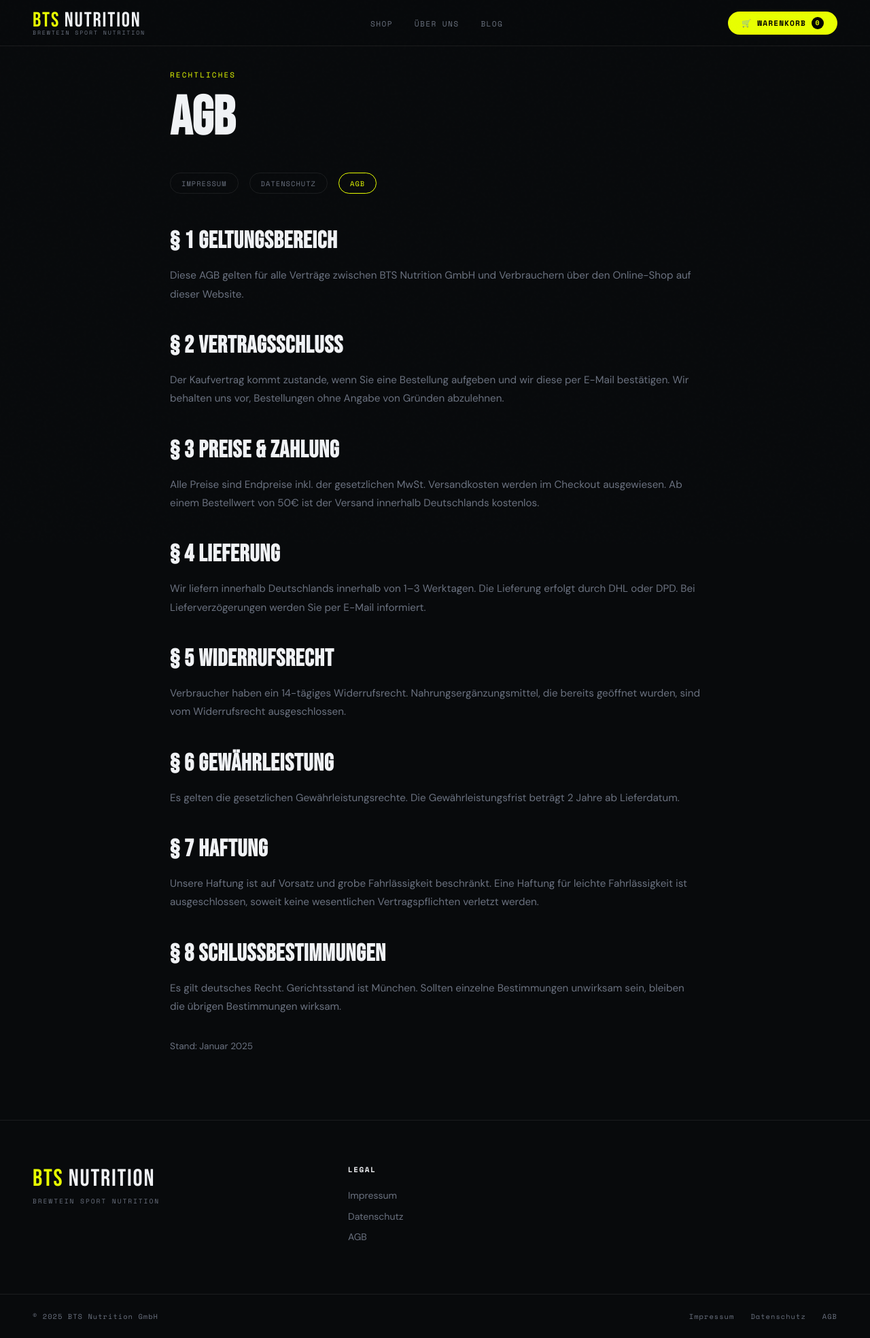
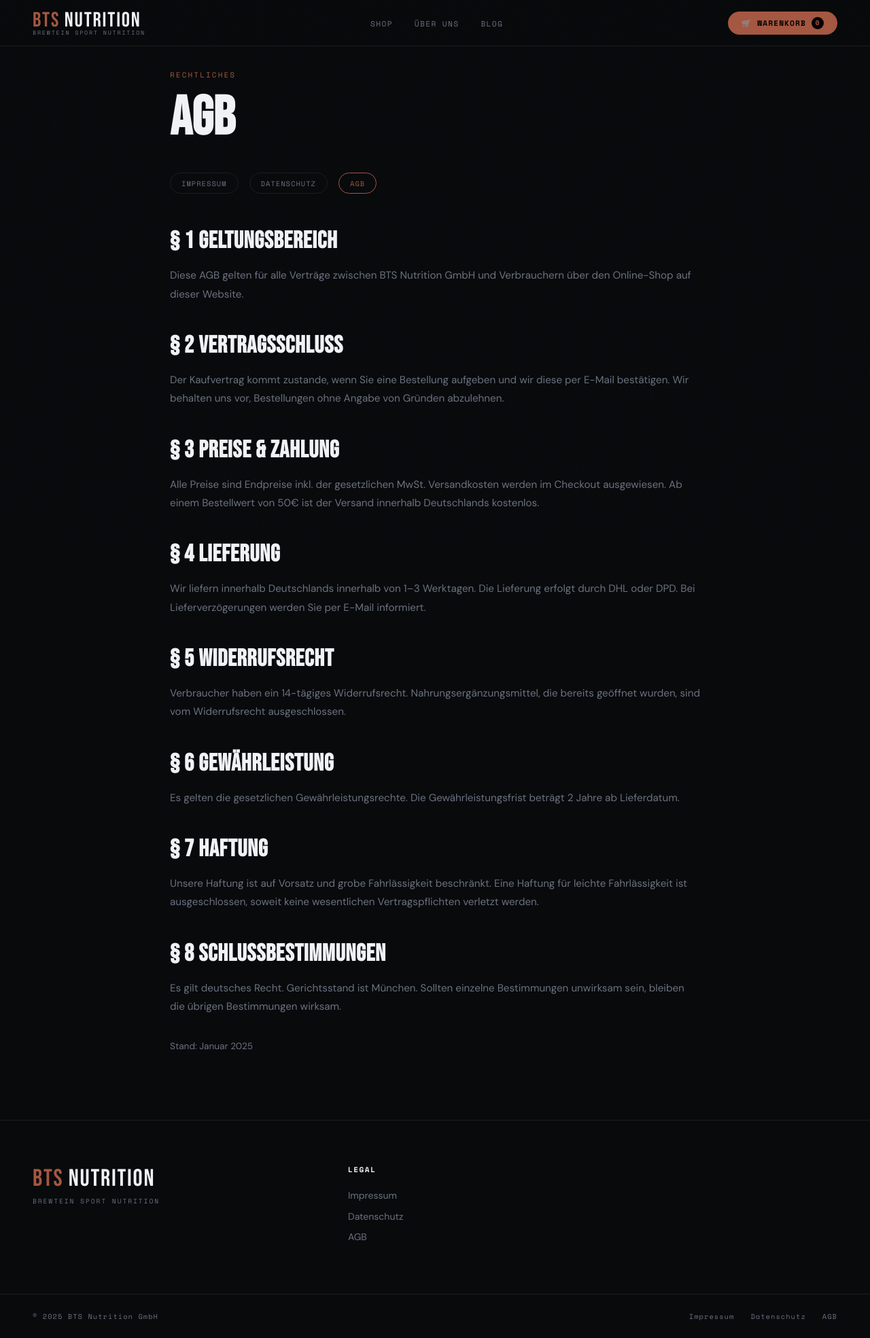
Before and after one commit to MaxBrassLoud/BTS-Nutrition-Website, a Flask app: page /agb in a window 1280 px wide. Shown: the whole page at 68% size. Run offline with Flask 3, Linux system fonts and the light colour scheme.

Commit message:
Ignore venv, bind app to 0.0.0.0 and update theme
Add .venv to .gitignore and normalize newline in cursor ignore entries; add Black SDK component in .idea/misc.xml. Change Flask app.run to listen on 0.0.0.0 for external access during development. Update CSS color variables to use a unified accent color (#a55741) replacing previous dark theme accents.

```diff
--- a/src/app.py
+++ b/src/app.py
@@ -187,4 +187,4 @@ def error_429(e):
 
 
 if __name__ == "__main__":
-    app.run(debug=True, port=5000)
+    app.run(debug=True, port=5000, host="0.0.0.0")
--- a/src/static/css/style.css
+++ b/src/static/css/style.css
@@ -9,14 +9,14 @@
   --bg:       #080a0c;
   --bg2:      #0f1214;
   --bg3:      #161a1e;
-  --surface:  #1a1f25;
+  --surface:  #a55741;
   --border:   rgba(255,255,255,0.08);
   --text:     #f0f2f5;
   --muted:    #6b7280;
-  --accent:   #e8ff00;
-  --accent2:  #ff4d1c;
-  --green:    #00e5b0;
-  --purple:   #a78bfa;
+  --accent:   #a55741;
+  --accent2:  #a55741;
+  --green:    #a55741;
+  --purple:   #a55741;
   --radius:   16px;
   --radius-sm:10px;
   --radius-lg:24px;
```
Also changed, not shown: 1 other file.
